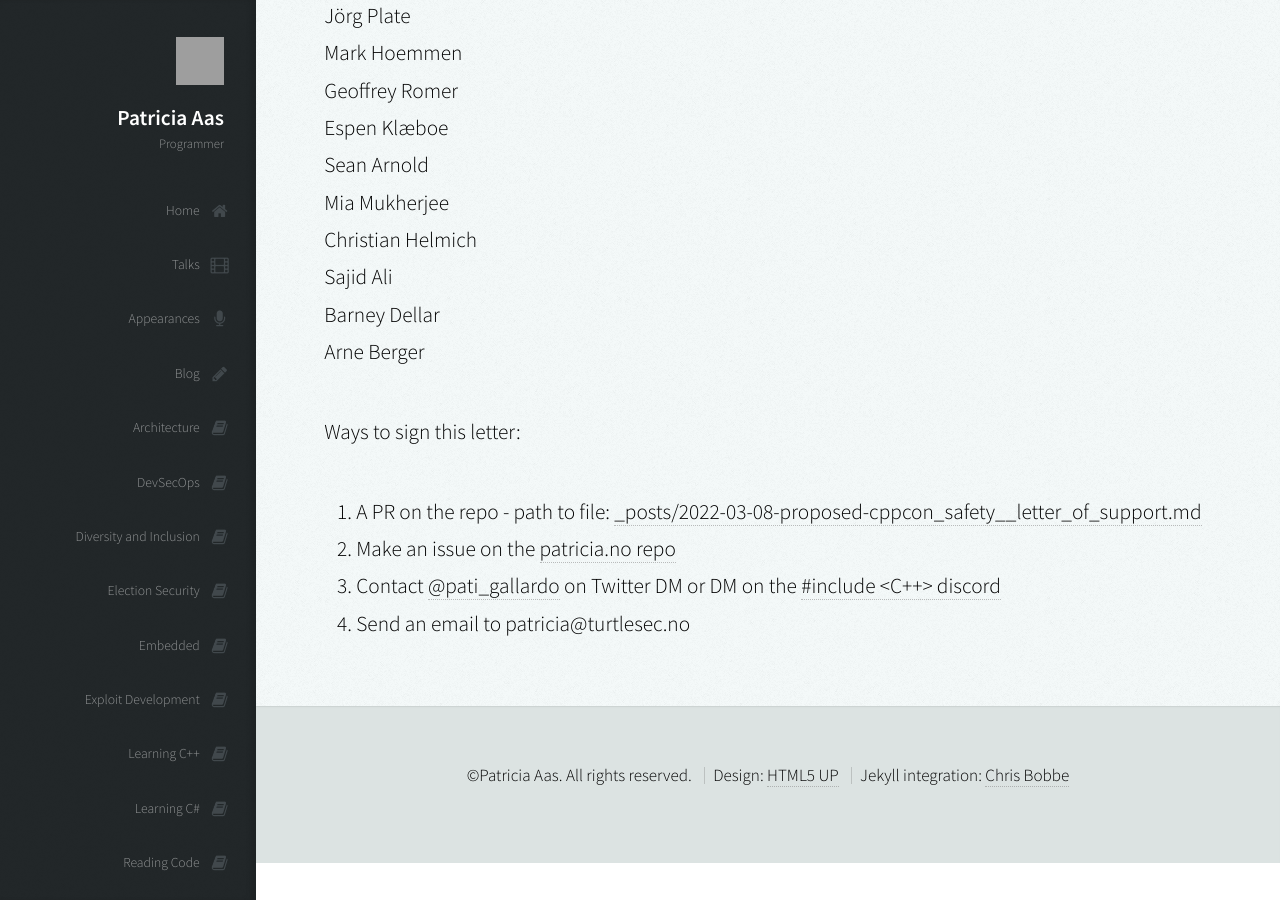
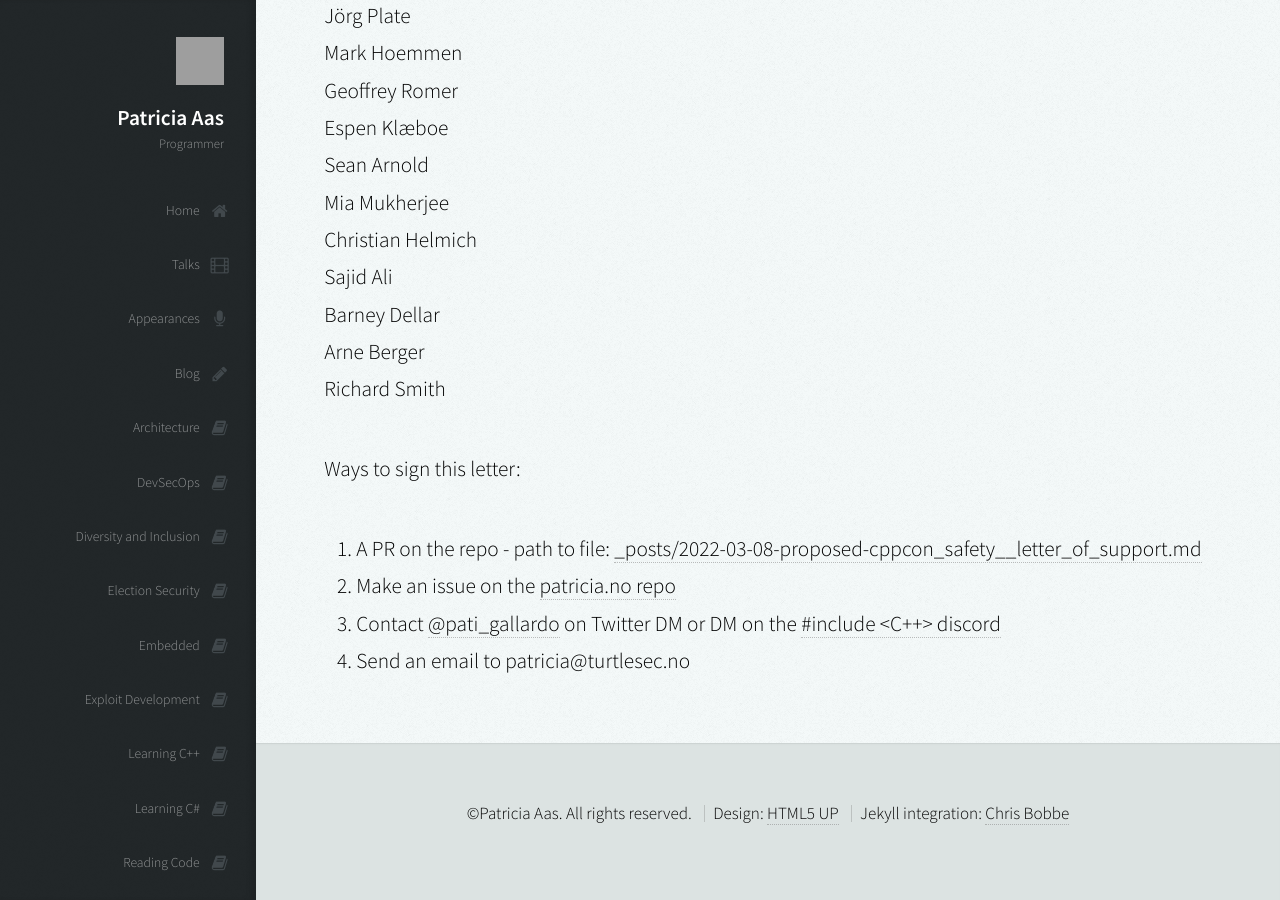
Before and after one commit to patricia-gallardo/patricia-gallardo.github.io, a Jekyll site: the page built from _posts/2022-03-08-proposed-cppcon_safety__letter_of_support.md, in a window 1280 px wide and 900 px high, scrolled down 10487 px. Built offline with Jekyll 4.4.1, drawn with Linux system fonts in a browser that asks for light colours; nearby versions of some CDN libraries; grey boxes are pictures that could not be loaded.

Commit message:
Update 2022-03-08-proposed-cppcon_safety__letter_of_support.md

```diff
--- a/_posts/2022-03-08-proposed-cppcon_safety__letter_of_support.md
+++ b/_posts/2022-03-08-proposed-cppcon_safety__letter_of_support.md
@@ -290,6 +290,7 @@ Christian Helmich <br>
 Sajid Ali <br>
 Barney Dellar <br>
 Arne Berger <br>
+Richard Smith <br>
 
 
 Ways to sign this letter:
```
